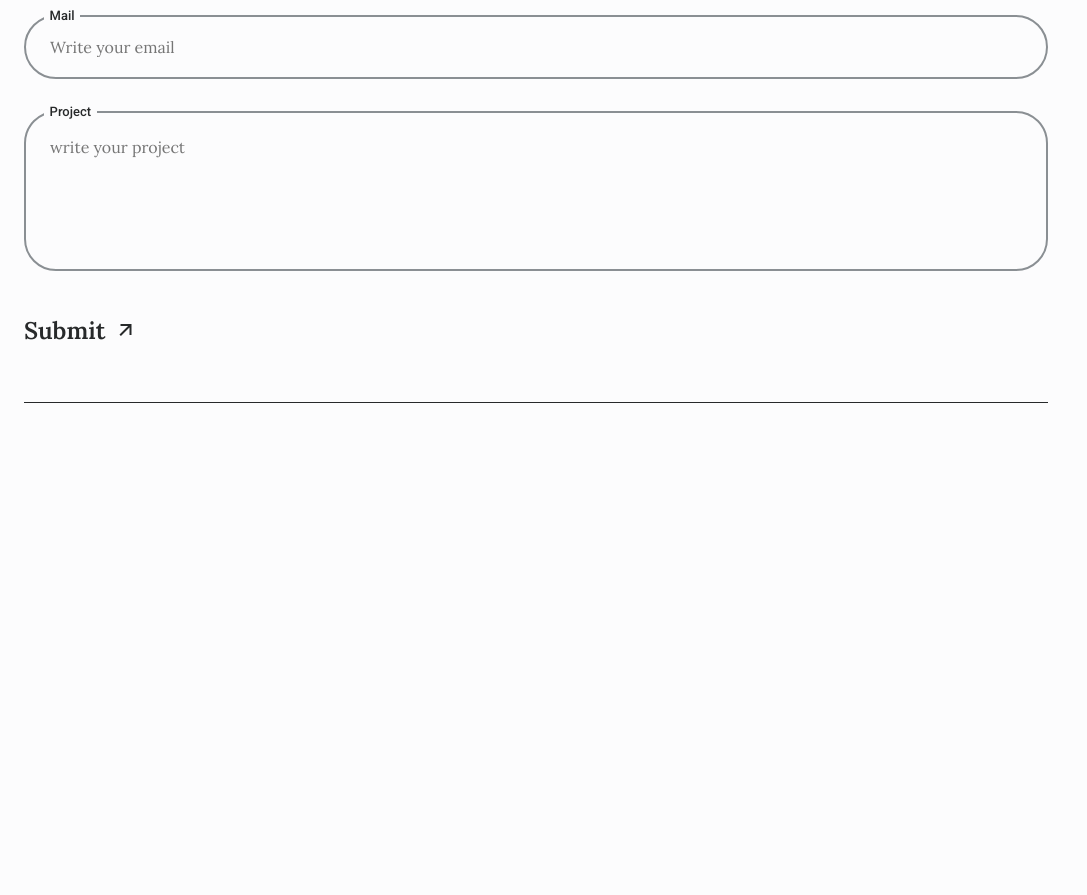
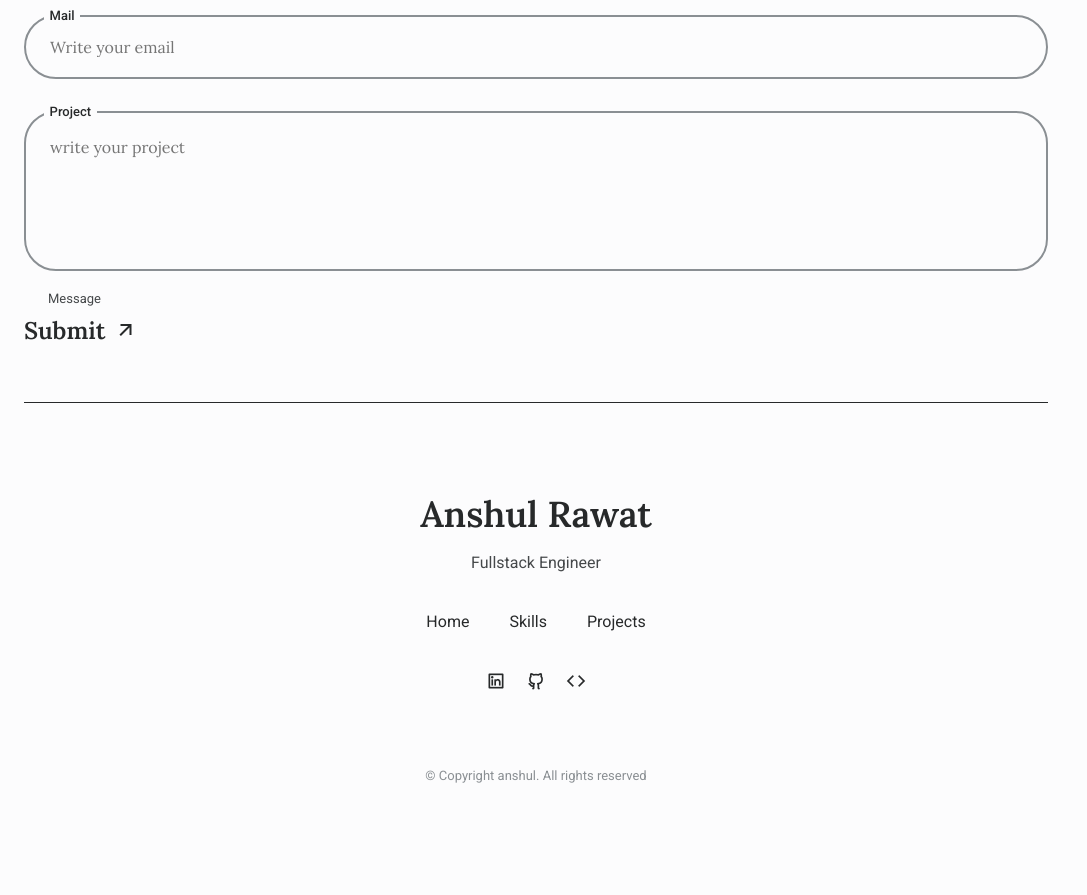
Before and after one commit to anshul7409/my-portfolio, a plain HTML site: page index.html in a window 1280 px wide. Shown: the part 6225-7120 px from the top of the page, without its empty margins (0-1087 px from the left). Before the commit the page ends 6668 px from the top, so only its background shows below. Drawn offline with nearby package versions, Linux system fonts and the light colour scheme.

Commit message:
added contact and footer sections

```diff
--- a/assets/css/styles.css
+++ b/assets/css/styles.css
@@ -763,14 +763,90 @@ body.dark-theme {
   font-weight: initial;
 }
 
+.contact__message{
+  font-size: var(--smaller-font-size);
+  position: absolute;
+  bottom: 2.5rem;
+  left: 1.5rem;
+}
+
 /* Status color */
+.color-red{
+  color: hsl(4, 71%, 50%);
+}
 
+.color-blue{
+  color: hsl(207, 56%, 45%);
+}
 
 /*=============== FOOTER ===============*/
+.footer__container{
+  padding: 3rem 0 7rem;
+  text-align: center;
+}
+
+.footer__title{
+  font-size: var(--h1-font-size);
+  font-weight: var(--font-semi-bold);
+  margin-bottom: 1rem;
+}
+
+.footer__list,
+.footer__social{
+  display: flex;
+  justify-content: center;
+}
+
+.footer__list{
+  margin: 2.5rem 0;
+  column-gap: 2.5rem;
+}
+
+.footer__link{
+  color: var(--title-color);
+}
+
+.footer__link:hover{
+  text-decoration: underline;
+}
+
+.footer__social{
+  column-gap: 1.25rem;
+}
+
+.footer__social-link{
+  font-size:  1.25rem;
+  color: var(--title-color);
+  transition: transform .3s;
+}
+
+.footer__social-link:hover{
+  transform: translateY(-.15rem);
+}
+
+.footer__copy{
+  display: block;
+  margin-top: 4.5rem;
+  font-size: var(--smaller-font-size);
+  color: var(--text-color-light);
+}
 
 
 /*=============== SCROLL BAR ===============*/
+::-webkit-scrollbar{
+  width: .6rem;
+  border-radius: .5rem;
+  background-color: hsl(207,4%,75%);
+}
 
+::-webkit-scrollbar-thumb{
+  background-color: hsl(207,4%,65%);
+  border-radius: .5rem;
+}
+
+::-webkit-scrollbar-thumb:hover{
+  background-color: hsl(207,4%,55%);
+}
 
 /*=============== SCROLL UP ===============*/
 
--- a/assets/js/main.js
+++ b/assets/js/main.js
@@ -55,11 +55,47 @@ var swiperProjects = new Swiper(".projects__container", {
 });
 
 
-/*=============== SWIPER TESTIMONIAL ===============*/
+/*=============== EMAIL JS ===============*/
+const contactForm = document.getElementById('contact-form'),
+      contactName = document.getElementById('contact-name'),
+      contactEmail = document.getElementById('contact-email'),
+      contactProject = document.getElementById('contact-project'),
+      contactMessage = document.getElementById('contact-message');
 
+const sendEmail = (e) => {
+  e.preventDefault()
 
-/*=============== EMAIL JS ===============*/
+  // Check if the field has a value
+  if(contactName.value === ''  ||  contactEmail.value === '' || contactProject.value === ''){
+       // Add and remove color
+        contactMessage.classList.remove('color-blue');
+        contactMessage.classList.add('color-red');
+        // Show message
+        contactMessage.textContent = 'Write all the input fields 📩';
+  }else{
+    // serviceID - templateID - #form - publicKey
+    emailjs.sendForm('service_e005txe','template_xm8dqmy','#contact-form','gdd_fy7sCazDWORcW')
+            .then(() => {
+                // Show message and add color
+                contactMessage.classList.remove('color-blue')
+                contactMessage.textContent = 'Message sent successfully ✔️';
 
+                // Remove message after five seconds
+                setTimeout(() => {
+                    contactMessage.textContent = ''
+                },5000)
+            },(error) =>{
+                alert('OOPS! Something went wrong..',error);
+            })
+
+            // To clear the input field
+            contactName.value = '';
+            contactEmail.value = '';
+            contactProject.value = '';
+    }
+}
+
+contactForm.addEventListener('submit', sendEmail);
 
 /*=============== SCROLL SECTIONS ACTIVE LINK ===============*/
 
--- a/index.html
+++ b/index.html
@@ -577,6 +577,8 @@
                   <textarea name="user_project" placeholder="write your project" id="contact-project" cols="30" rows="10" class="contact__form-input"></textarea>
                 </div>
 
+                <p class="contact__message" id="contact-message">Message</p>
+
                 <button type="submit" class="contact__button">
                    Submit <i class="ri-arrow-right-up-line"></i>
                 </button>
@@ -588,7 +590,44 @@
     </main>
 
     <!--==================== FOOTER ====================-->
-    <footer class="footer"></footer>
+    <footer class="footer">
+       <div class="footer__container container">
+        <h1 class="footer__title">Anshul Rawat</h1>
+        <p>Fullstack Engineer</p>
+
+        <ul class="footer__list">
+          <li>
+            <a href="#home" class="footer__link">Home</a>
+          </li>
+
+          <li>
+            <a href="#skills" class="footer__link">Skills</a>
+          </li>
+
+          <li>
+            <a href="#projects" class="footer__link">Projects</a>
+          </li>
+        </ul>
+
+        <ul class="footer__social">
+           <a href="https://www.linkedin.com/in/anshul-rawat-b52109187/" target="_blank" class="footer__social-link">
+             <i class="ri-linkedin-box-line"></i>
+           </a>
+
+           <a href="https://github.com/anshul7409" target="_blank" class="footer__social-link">
+            <i class="ri-github-line"></i>
+           </a>
+
+           <a href="https://www.codingninjas.com/codestudio/profile/anshul037" target="_blank" class="footer__social-link">
+            <i class="ri-code-line"></i>
+           </a>
+        </ul>
+
+        <span class="footer__copy">
+          &#169; Copyright anshul. All rights reserved
+        </span>
+       </div>
+    </footer>
 
     <!--========== SCROLL UP ==========-->
 
@@ -599,7 +638,7 @@
     <script src="assets/js/swiper-bundle.min.js"></script>
 
     <!--=============== EMAIL JS ===============-->
-
+    <script type="text/javascript" src="https://cdn.jsdelivr.net/npm/@emailjs/browser@3/dist/email.min.js"></script>
     <!--=============== MAIN JS ===============-->
     <script src="assets/js/main.js"></script>
   </body>
```
